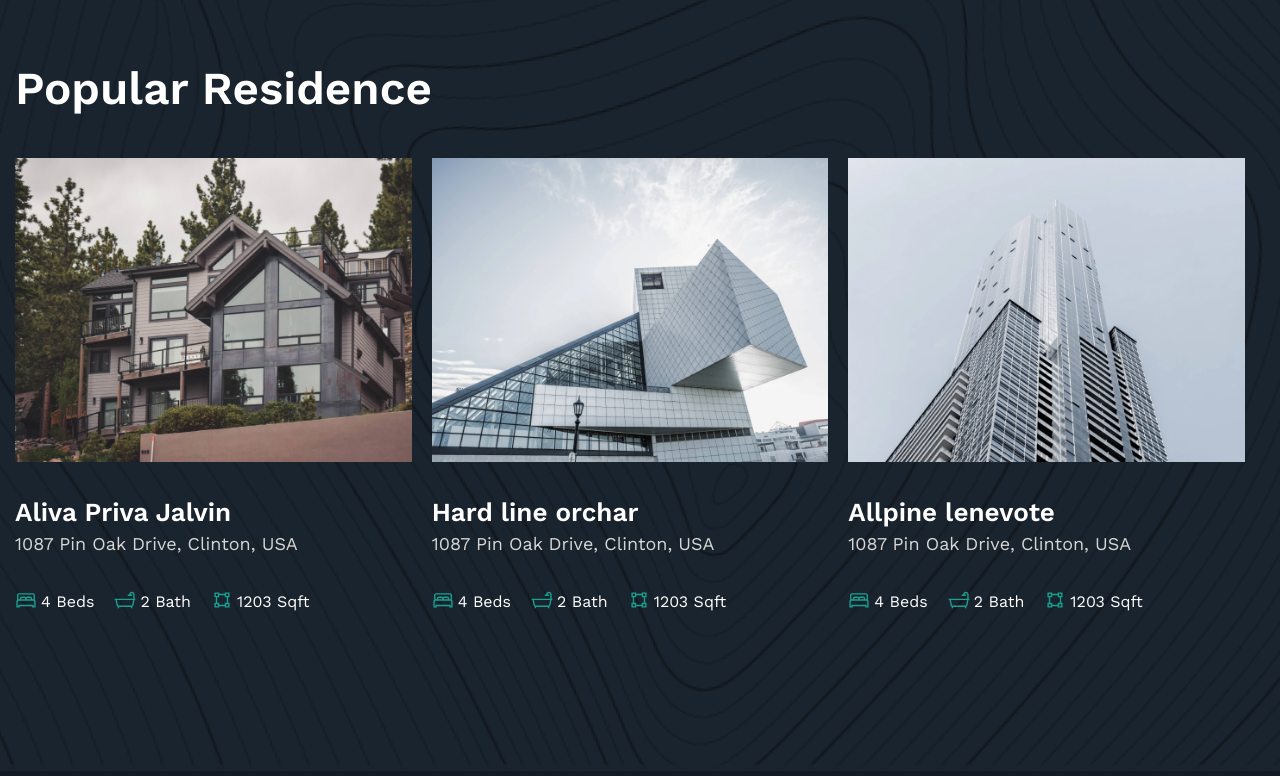
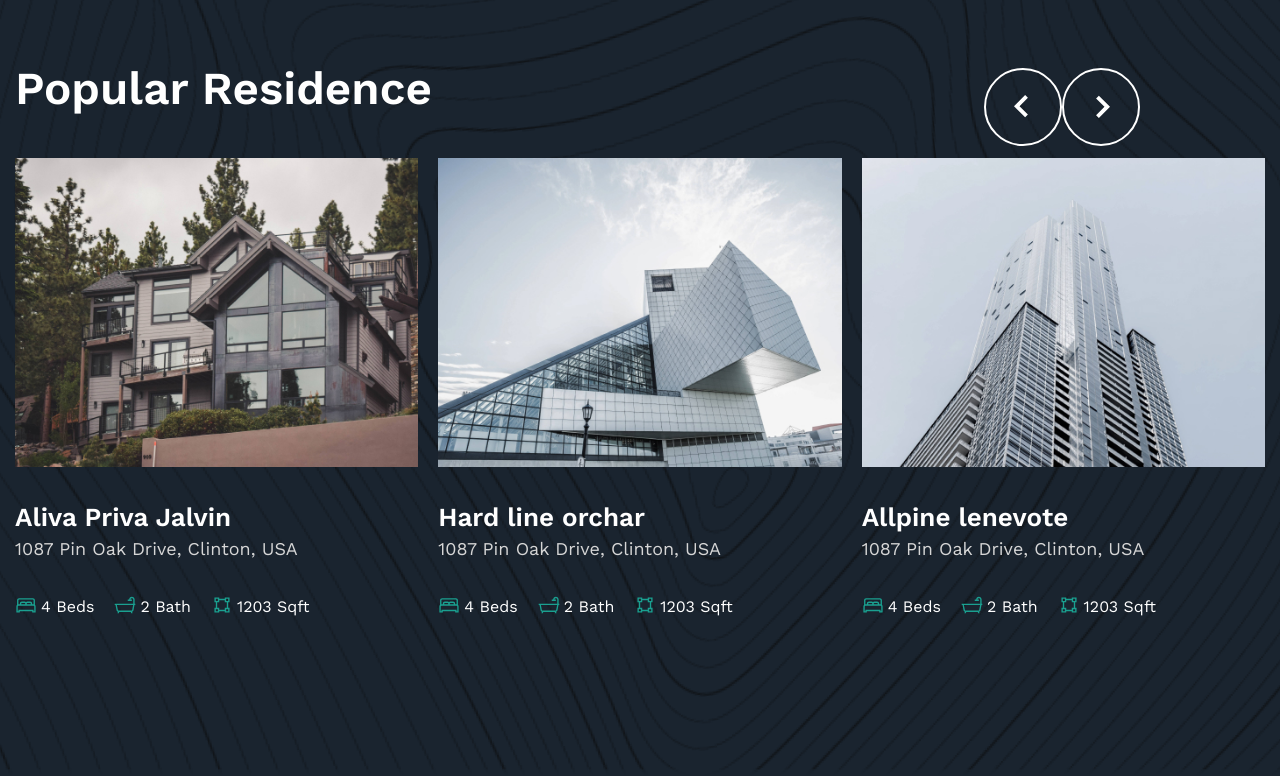
Before and after one commit to Temuny/rentiz, a plain HTML site: page index.html in a window 1280 px wide. Shown: the part 1274-2050 px from the top of the page. Drawn offline with nearby package versions, Linux system fonts and the light colour scheme.

Commit message:
Swiper buttons

```diff
--- a/index.html
+++ b/index.html
@@ -197,11 +197,89 @@
                         </div>
 
                      </div>
+                     <div class="swiper-slide popular-slide">
+                        <div class="popular-slide__thumb">
+                           <img src="img\residence-jpeg\1.jpg" alt="">
+                        </div>
+                        <div class="popular-slide__text">
+                           <div class="popular-slide__title">Aliva Priva Jalvin</div>
+                           <div class="popular-slide__desc text">1087 Pin Oak Drive, Clinton, USA</div>
+
+                        </div>
+                        <div class="popular-slide__labels">
+                           <div class="popular-slide__label">
+                              <img src="img\icons\slider\la_bed.svg" alt="">
+                              <span>4 Beds</span>
+                           </div>
+                           <div class="popular-slide__label">
+                              <img src="img\icons\slider\la_bath.svg" alt="">
+                              <span>2 Bath</span>
+                           </div>
+                           <div class="popular-slide__label">
+                              <img src="img\icons\slider\la_vector-square.svg" alt="">
+                              <span>1203 Sqft</span>
+                           </div>
+
+                        </div>
+
+                     </div>
+                     <div class="swiper-slide popular-slide">
+                        <div class="popular-slide__thumb">
+                           <img src="img\residence-jpeg\2.jpg" alt="">
+                        </div>
+                        <div class="popular-slide__text">
+                           <div class="popular-slide__title">Hard line orchar</div>
+                           <div class="popular-slide__desc text">1087 Pin Oak Drive, Clinton, USA</div>
+
+                        </div>
+                        <div class="popular-slide__labels">
+                           <div class="popular-slide__label">
+                              <img src="img\icons\slider\la_bed.svg" alt="">
+                              <span>4 Beds</span>
+                           </div>
+                           <div class="popular-slide__label">
+                              <img src="img\icons\slider\la_bath.svg" alt="">
+                              <span>2 Bath</span>
+                           </div>
+                           <div class="popular-slide__label">
+                              <img src="img\icons\slider\la_vector-square.svg" alt="">
+                              <span>1203 Sqft</span>
+                           </div>
+
+                        </div>
+
+                     </div>
+                     <div class="swiper-slide popular-slide">
+                        <div class="popular-slide__thumb">
+                           <img src="img\residence-jpeg\3.jpg" alt="">
+                        </div>
+                        <div class="popular-slide__text">
+                           <div class="popular-slide__title">Allpine lenevote</div>
+                           <div class="popular-slide__desc text">1087 Pin Oak Drive, Clinton, USA</div>
+
+                        </div>
+                        <div class="popular-slide__labels">
+                           <div class="popular-slide__label">
+                              <img src="img\icons\slider\la_bed.svg" alt="">
+                              <span>4 Beds</span>
+                           </div>
+                           <div class="popular-slide__label">
+                              <img src="img\icons\slider\la_bath.svg" alt="">
+                              <span>2 Bath</span>
+                           </div>
+                           <div class="popular-slide__label">
+                              <img src="img\icons\slider\la_vector-square.svg" alt="">
+                              <span>1203 Sqft</span>
+                           </div>
+
+                        </div>
+
+                     </div>
                   </div>
                </div>
                <div class="slider-buttons">
-                  <div class="swiper-button-prev"></div>
-                  <div class="swiper-button-next"></div>
+                  <div class="popular-slider-btn swiper-button-prev"></div>
+                  <div class="popular-slider-btn swiper-button-next"></div>
                </div>
 
             </div>
--- a/js/script.js
+++ b/js/script.js
@@ -28,6 +28,8 @@ items.forEach(item => {
 
 const swiper = new Swiper('.popular-slider', {
    spaceBetween: 20,
+   slidesPerView: 3,
+   loop: true,
    // Navigation arrows
    navigation: {
       nextEl: '.swiper-button-next',
--- a/scss/style.scss
+++ b/scss/style.scss
@@ -510,6 +510,7 @@ body {
   // .popular__slider
   &__slider {
     margin-top: 40px;
+    position: relative;
   }
 }
 
@@ -552,18 +553,53 @@ body {
   }
 }
 
-.swiper {}
+.swiper {
+  overflow: hidden;
+}
 
 .swiper-wrapper {
-  display: flex;
+  display: inline-flex;
 }
 
 .swiper-slide {}
 
-.slider-buttons {}
+.slider-buttons {
+  position: absolute;
+  display: flex;
+  justify-content: space-between;
+  top: 25%;
+  width: 100%;
+  @media (max-width: 1686px) {
+    top: -90px;
+    right: 125px;
+    width: auto;
+  }
 
-.swiper-button-prev {}
+}
 
-.swiper-button-next {}
 
+
+.swiper-button-prev {
+  position: absolute;
+  left: -128px;
+
+}
+
+.swiper-button-next {
+  position: absolute;
+  right: -128px;
+  transform: rotate(180deg);
+
+}
+.popular-slider-btn {
+  width: 78px;
+  height: 78px;
+  border-radius: 50%;
+  background: url('../img/icons/left.svg') left 28px center no-repeat;
+  border: 2px solid white;
+  cursor: pointer;
+  @media (max-width: 1686px) {
+    position: static;
+  }
+}
 /*---------------------------------------/Popular-----------------------------------*/
```
Also changed, not shown: css/style.css, img/icons/left-slider.png (deleted), img/icons/left.svg (added).
